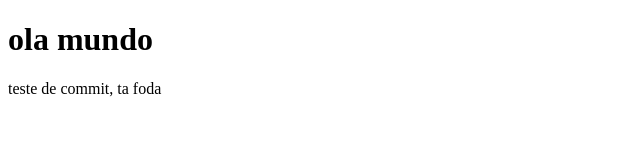
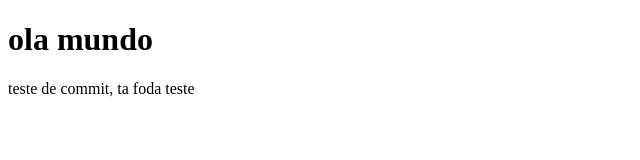
Before and after one commit to MarcoAgostinoo/projeto_blog, a plain HTML site: page index.html in a window 1280 px wide. Shown: the full height of the page, 0-640 px from the left. Drawn offline with Linux system fonts and the light colour scheme.

Commit message:
Mensagem de commit41

```diff
--- a/index.html
+++ b/index.html
@@ -7,5 +7,5 @@
 </head>
 <body>
     <h1>ola mundo</h1></body>
-    <p>teste de commit, ta foda </p>
+    <p>teste de commit, ta foda  teste </p>
 </html>
```
